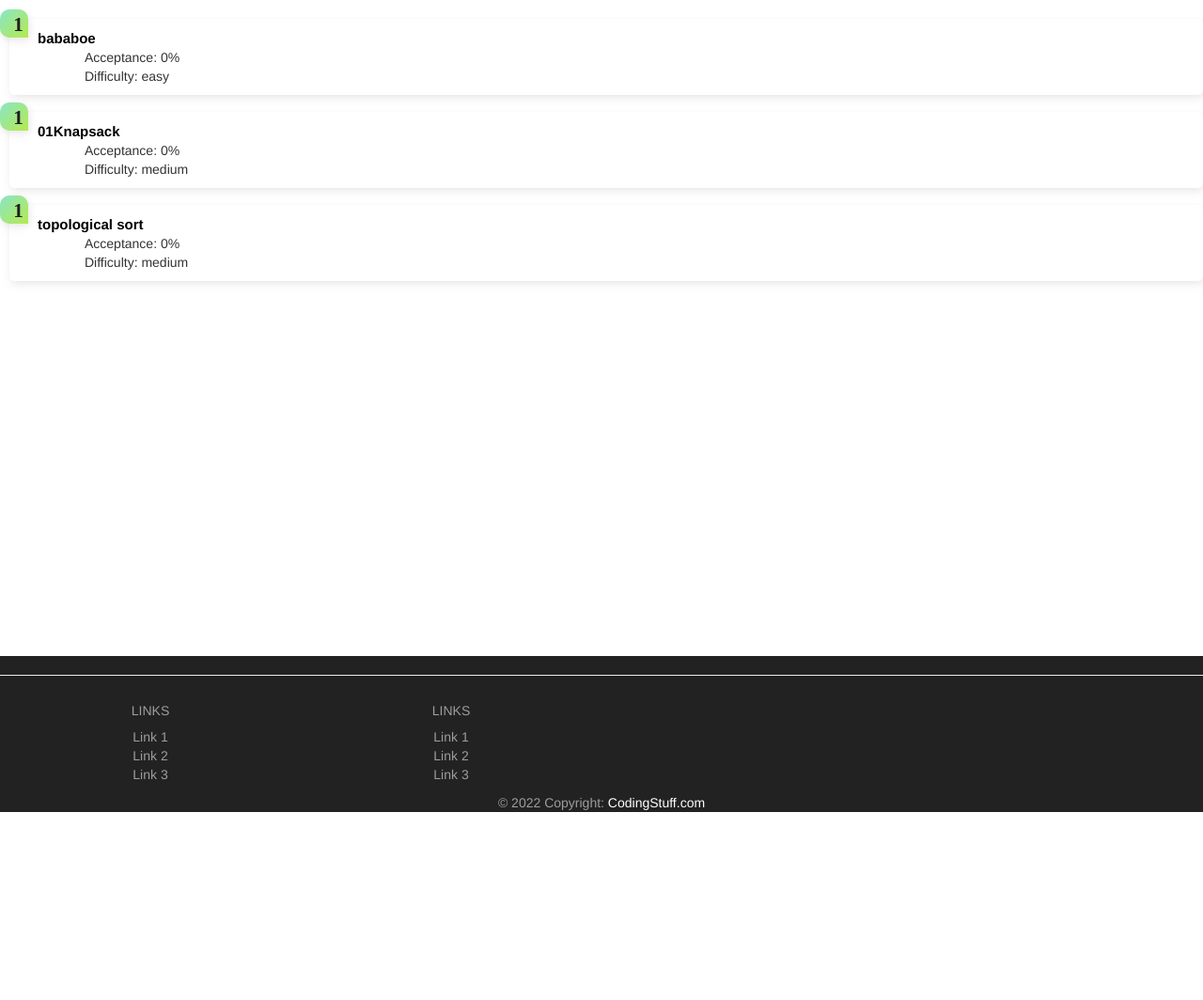
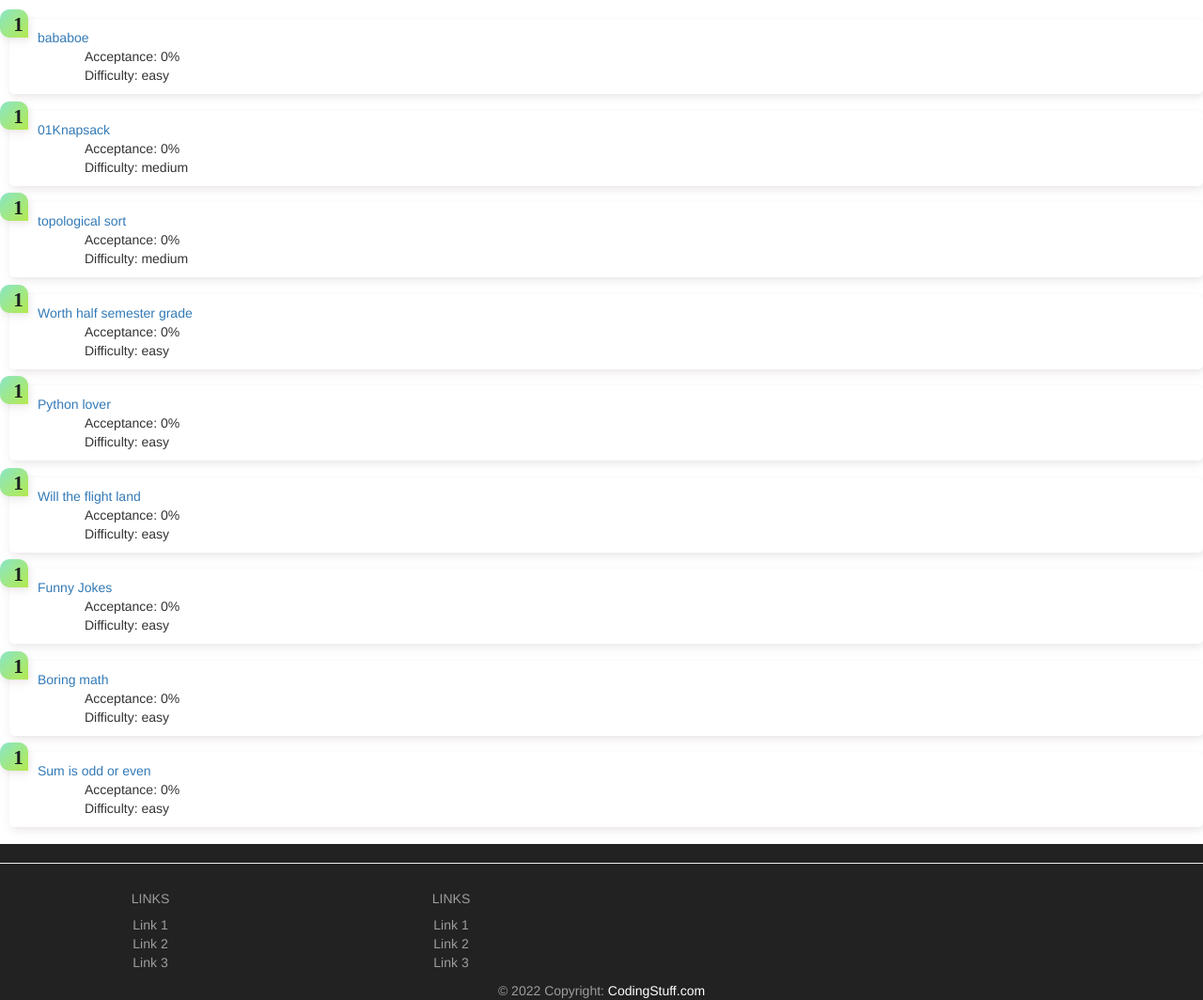
Before and after one commit to jocyber/YEEPP_Code, a Flask app: page / in a window 1280 px wide. Shown: the part 52-1116 px from the top of the page at 94% size. Before the commit the page ends 916 px from the top, so only its background shows below. Run offline with Flask 2, Linux system fonts and the light colour scheme; data comes from the database, SQL or seed files in the repository; some libraries are stand-ins or nearby versions.

Commit message:
fixed some shit

```diff
--- a/app/__init__.py
+++ b/app/__init__.py
@@ -17,6 +17,7 @@ if not exists("database.db"):
     command = command.split(":)")
 
     for x in command:
+        print(x)
         cursor.execute(x)
         connection.commit()
 
--- a/app/models.py
+++ b/app/models.py
@@ -2,7 +2,7 @@
 #class for the coding problems
 class Problems():
 
-    def __init__(self,data):
+    def __init__(self,data=[0,1,2,3,4,5,112,3]):
         self.id = data[0]
         self.title = data[4]
         self.acceptance = data[2]
@@ -17,9 +17,12 @@ class Problems():
     def get_difficulty(self):
         return self.difficulty
 
+    def get_id_path(self):
+        return f"test?id={self.id}"
+
 class Problem_Info():
 
-    def __init__(self,data):
+    def __init__(self,data=[1 for x in range(1,10000)]):
         self.id = data[0]
         self.title = data[4]
         self.description = data[5]
--- a/app/routes.py
+++ b/app/routes.py
@@ -39,13 +39,16 @@ def testPage():
         cursor = conn.cursor()
 
         #here add get title of problem to parse the single output
-        cursor.execute("SELECT * FROM problems as p inner join examples as e on p.problem_id=e.problem_id and p.title='';")#fill in title
-        row = cursor.fetchall()
+        id_val = req.args.get('id')
+        print(id_val)
 
+        cursor.execute(f"SELECT * FROM problems as p inner join examples as e on p.problem_id=e.problem_id and p.problem_id='{id_val}';")#fill in title
+        row = cursor.fetchall()[0]
+        print(row)
         problem_info = Problem_Info(row)
         conn.close()
 
-        return render_template("test.html", descr=problem_info)
+        return render_template("test.html", descr=problem_info,test=req.args.get("id"))
 
     #when already loaded
     if req.method == "POST":
--- a/app/static/scripts/creation.sql
+++ b/app/static/scripts/creation.sql
@@ -17,7 +17,7 @@ CREATE TABLE IF NOT EXISTS examples  (
    input  VARCHAR(2000) NOT NULL,
    output  VARCHAR(2000) NOT NULL,
    description  VARCHAR(2000) NOT NULL,
-    methodHeader VARCHAR(2000) NOT NULL,v
+    methodHeader VARCHAR(2000) NOT NULL,
   FOREIGN KEY (problem_id) REFERENCES problems(problem_id)
 );
 
@@ -51,50 +51,60 @@ INSERT INTO problems(problem_id,difficulty,attempted,solved,title,description,li
 
 INSERT INTO problems(problem_id,difficulty,attempted,solved,title,description,likes,dislikes) VALUES
 (2,"medium",0,0,"01Knapsack","dynamic programming stuffz",0,0);
+
 :)
 
 INSERT INTO problems(problem_id,difficulty,attempted,solved,title,description,likes,dislikes) VALUES
 (3,"medium",0,0,"topological sort","graph theory all the way",0,0);
-:)
-INSERT INTO problems(problem_id,difficulty,attempted,solved,title,description,likes,dislikes) VALUES
-(4,"easy",0,0,"Worth half semester grade","Given a professor and a question return true if a question is worth half the semester grade and false otherwise. A question is worth half a semester grade if professor is equal to ‘Dr.Mario’",0,0);
+
 :)
 
 INSERT INTO problems(problem_id,difficulty,attempted,solved,title,description,likes,dislikes) VALUES
-(5,"easy",0,0,"Python lover","Given an array of Strings return string “Python is my love” if Python is found in the array and “:(“ otherwise
-",0,0);
+(4,"easy",0,0,"Worth half semester grade","Given a professor and a question return true if a question is worth half the semester grade and false otherwise. A question is worth half a semester grade if professor is equal to ‘Dr.Mario’",0,0);
+
 :)
 
 INSERT INTO problems(problem_id,difficulty,attempted,solved,title,description,likes,dislikes) VALUES
-(6,"easy",0,0,"Will the flight land","Given a pilot and a destination return true if the plane will land and false otherwise.  Plane will Land if it is flown by Daniel or if the destination is “Galapagos Islands” and false otherwise. However If plane is flown by “Daniel'' and the destination is “Galapagos Islands” the plane will not land.
+(5,"easy",0,0,"Python lover","Given an array of Strings return string Python is my love if Python is found in the array and :( otherwise
 ",0,0);
+
 :)
 
 INSERT INTO problems(problem_id,difficulty,attempted,solved,title,description,likes,dislikes) VALUES
-(7,"easy",0,0,"Funny Jokes","Given a joke, return “LOL” if it is funny and “Do better” otherwise. A joke is funny if it contains the phrase “Knock Knock” or “Your Mom”",0,0);
+(6,"easy",0,0,"Will the flight land","Given a pilot and a destination return true if the plane will land and false otherwise.  Plane will Land if it is flown by Daniel or if the destination is Galapagos Islands and false otherwise. However If plane is flown by Daniel'' and the destination is Galapagos Islands the plane will not land.
+",0,0);
+
+:)
+
+INSERT INTO problems(problem_id,difficulty,attempted,solved,title,description,likes,dislikes) VALUES
+(7,"easy",0,0,"Funny Jokes","Given a joke, return LOL if it is funny and Do better otherwise. A joke is funny if it contains the phrase Knock Knock or Your Mom",0,0);
+
 :)
 
 INSERT INTO problems(problem_id,difficulty,attempted,solved,title,description,likes,dislikes) VALUES
 (8,"easy",0,0,"Boring math","Given an Array of integers, subtract the average of all the integers from each integer in the array and then sort from least to greatest and then return the array.",0,0);
+
 :)
+
 INSERT INTO problems(problem_id,difficulty,attempted,solved,title,description,likes,dislikes) VALUES
 (9,"easy",0,0,"Sum is odd or even","
 Given an integer return true if the sum of the digits is even and false if odd.
 ",0,0);
+
 :)
-
-
 
 INSERT INTO users(user_id,full_name,country_code,password,username,email) VALUES
 (1,"John Doe",123,"password1","user1","user1@uga.edu");
 
 :)
+
 INSERT INTO users(user_id,full_name,country_code,password,username,email) VALUES
 (2,"Michael Brickbreaker",243,"RELATIONAL","TopDownCoder123","MBrickbreaker@uga.edu");
+
 :)
+
 INSERT INTO users(user_id,full_name,country_code,password,username,email) VALUES
 (3,"Ben Jones",1,"SaltedHash7","BenJonesYEEPPER","Bdj93590@uga.edu");
-:)
 
 :)
 
@@ -109,13 +119,9 @@ INSERT INTO examples(example_id,problem_id,input,output,description,methodHeader
 :)
 
 INSERT INTO examples(example_id,problem_id,input,output,description,methodHeader) VALUES
-(3,3,"Hello World","Hello World","Go Dawgs!!!","def topSort(input)";
+(3,3,"Hello World","Hello World","Go Dawgs!!!","def topSort(input)");
 
 :)
 
-
-:)
 INSERT INTO userproblems(user_id,problem_id,isFavorite,isComplete) VALUES
 (1,1,0,0);
-
-:)
--- a/app/templates/index.html
+++ b/app/templates/index.html
@@ -7,7 +7,7 @@
         {% for val in data%}
             <div>
                 <ol class="gradient-list" style="text-align: left;">
-                    <li><a href="test" id="first_ele">{{val.get_title()}}</a>  <div class="space">Acceptance: {{val.get_acceptance()}}%</div> <div class="space">Difficulty: {{val.get_difficulty()}}</div></li>
+                    <li><a href="{{val.get_id_path()}}" id="whoknows">{{val.get_title()}}</a>  <div class="space">Acceptance: {{val.get_acceptance()}}%</div> <div class="space">Difficulty: {{val.get_difficulty()}}</div></li>
                 </ol>
             </div>
 
--- a/app/templates/test.html
+++ b/app/templates/test.html
@@ -16,7 +16,7 @@
                 <select name="languages">
                     <option value="python3">Python</option>
                     <option value="c++">C++</option>
-                    <option value="java">Java</option>
+                    <option value="{{test}}">{{descr.description}}</option>
                 </select>
             </label>
         </div>
```
Also changed, not shown: app/static/scripts/codeSender.js (+8 -0 lines), database.db (deleted).
